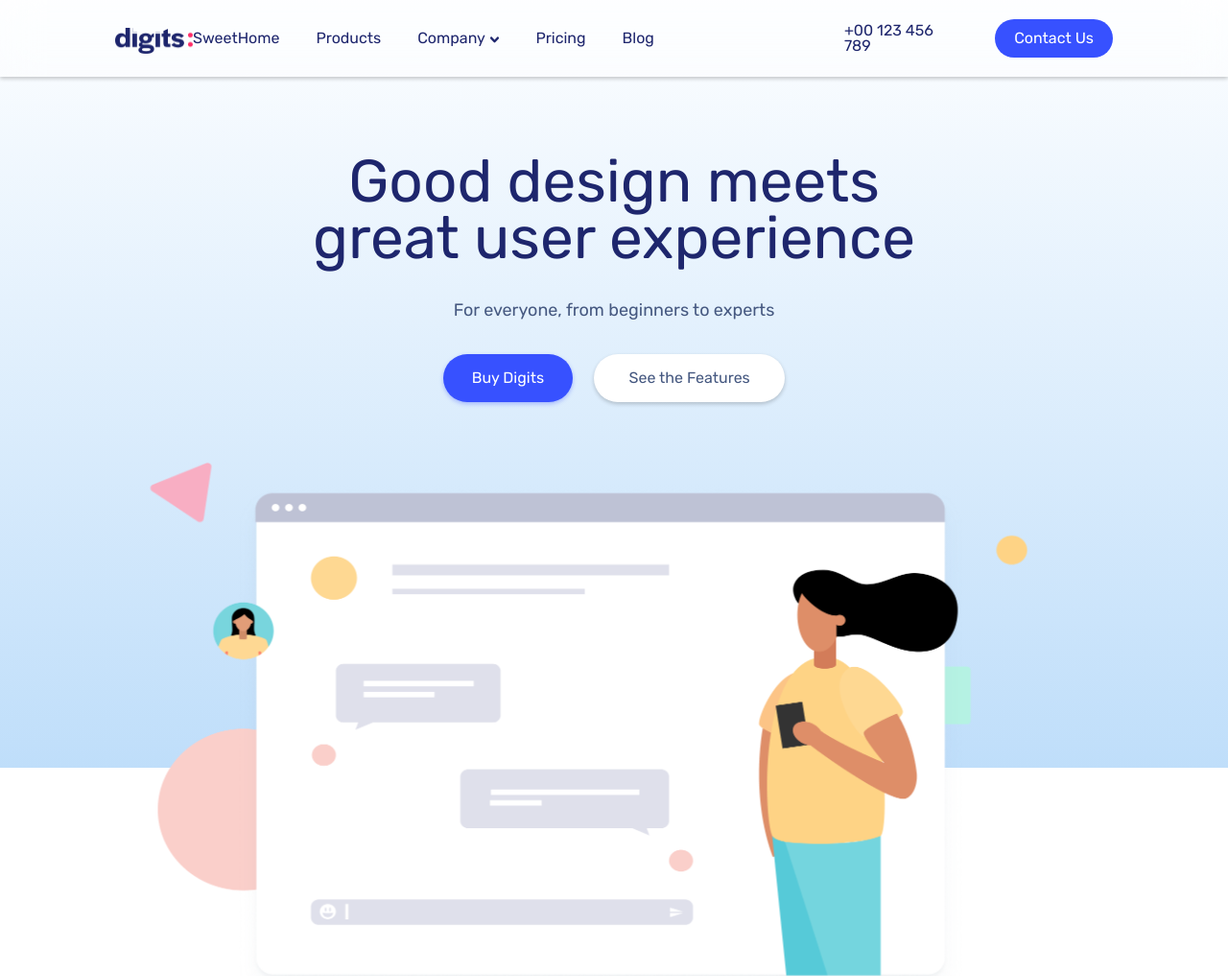
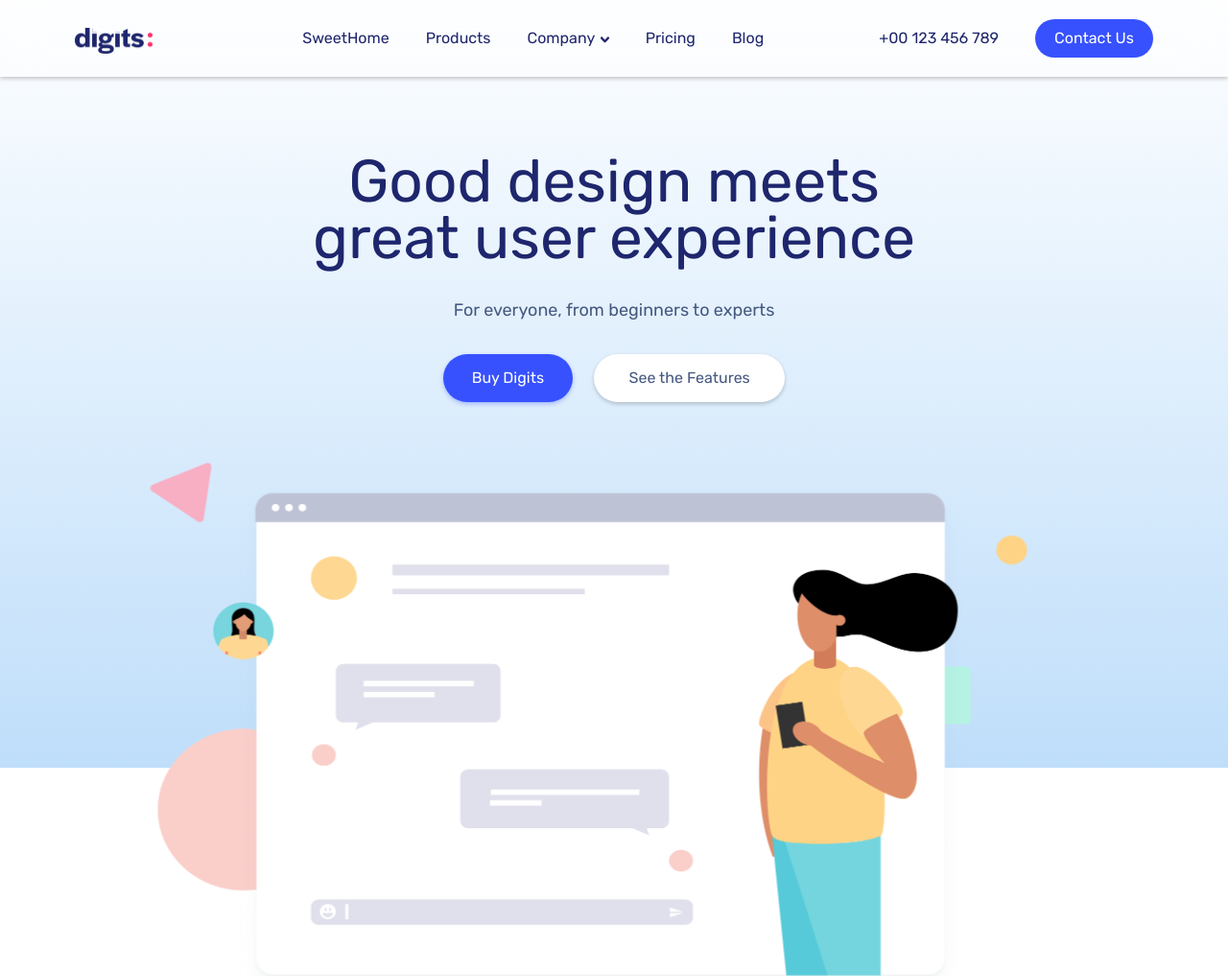
Before and after one commit to HAYVENO/ProjectX, a plain HTML site: page index.html in a window 1280 px wide. Shown: the top 1017 px of the page at 96% size. Drawn offline with Linux system fonts and the light colour scheme.

Commit message:
nav updated

```diff
--- a/index.html
+++ b/index.html
@@ -43,6 +43,9 @@
           </li>
           <li class="page-link"><a href="#" class="link">Pricing</a></li>
           <li class="page-link"><a href="#" class="link">Blog</a></li>
+        </ul>
+        <span class="nav-divider">
+          <ul class="nav-list">
             <li class="page-link">
               <a href="tel:+00123456789" class="link">+00 123 456 789</a>
             </li>
@@ -50,6 +53,7 @@
               <a href="#" class="link nav-cta">Contact Us</a>
             </li>
           </ul>
+        </span>
       </nav>
     </header>
 
@@ -285,6 +289,7 @@
           </div>
         </div>
       </section>
+      <section class="section-footer"></section>
     </main>
   </body>
 </html>
--- a/style.css
+++ b/style.css
@@ -28,8 +28,8 @@ body {
   z-index: 9999;
   display: flex;
   align-items: center;
-  justify-content: space-between;
-  padding: 0 12rem;
+  justify-content: space-around;
+  /* padding: 0 12rem; */
   font-weight: 400;
   font-size: 1.6rem;
   height: 8rem;
@@ -44,6 +44,13 @@ body {
   margin-top: 8px;
 }
 
+nav {
+  display: flex;
+  align-items: center;
+  justify-content: space-between;
+  gap: 12rem;
+}
+
 .nav-list {
   display: flex;
   list-style-type: none;
@@ -51,9 +58,9 @@ body {
   align-items: center;
 }
 
-.page-link:nth-child(6) {
+/* .page-link:nth-child(6) {
   padding-left: 16rem;
-}
+} */
 
 /* .page-link:nth-child(7) {
   background: #3751ff;
@@ -88,6 +95,11 @@ span.nav-arrow {
   align-items: center;
   justify-content: center;
   white-space: nowrap;
+}
+
+.nav-divider {
+  display: flex;
+  align-content: center;
 }
 
 .section-hero {
@@ -552,3 +564,11 @@ span.nav-arrow {
   width: 29px;
   height: 29px;
 }
+
+.section-footer {
+  background: #fff;
+}
+
+.footer-container {
+  display: grid;
+}
```
Lines whose indentation alone changed are shown as unchanged.
